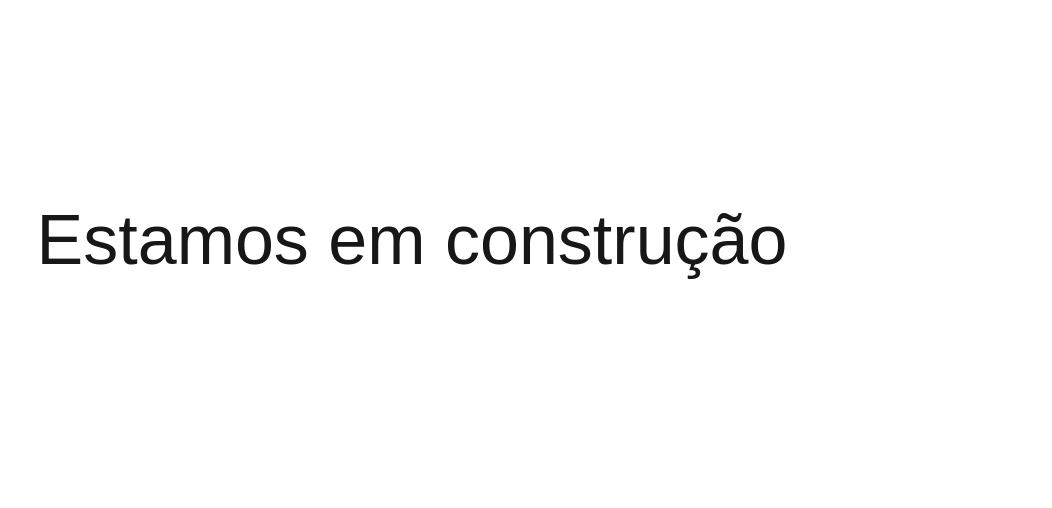
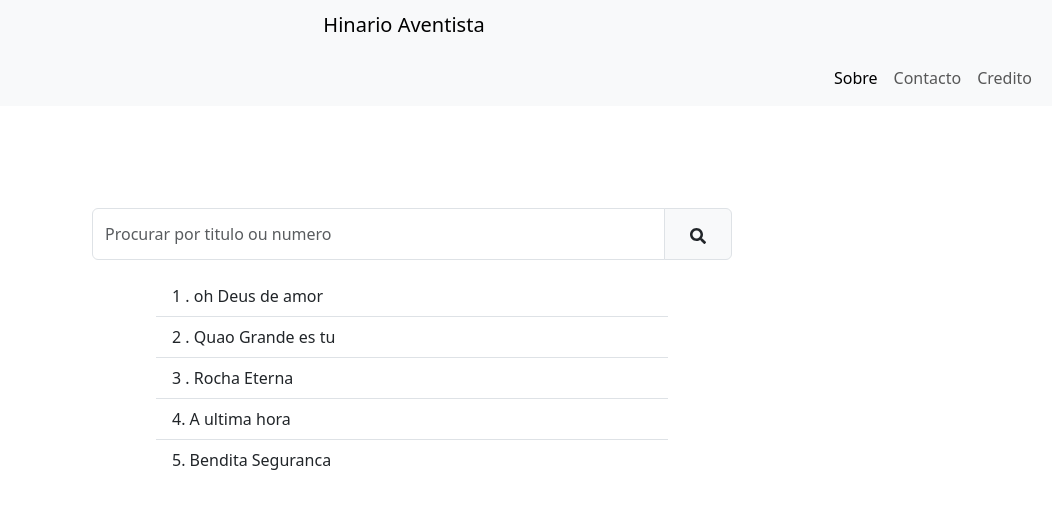
Before and after one commit to JuliaCamana/hinario-adventista, a Next.js app: page / in a window 1280 px wide. Shown: the top 508 px of the page, without its empty margins (228-1280 px from the left). Built offline with nearby package versions, Linux system fonts and the light colour scheme.

Commit message:
tela inicial em desensenvolvimento 0

```diff
--- a/package.json
+++ b/package.json
@@ -9,9 +9,12 @@
     "lint": "next lint"
   },
   "dependencies": {
+    "bootstrap": "^5.3.7",
+    "font-awesome-icons": "^1.6.0",
     "next": "15.3.4",
     "react": "^19.0.0",
     "react-dom": "^19.0.0",
+    "react-icons": "^5.5.0",
     "styled-components": "^6.1.19"
   },
   "devDependencies": {
--- a/src/app/layout.tsx
+++ b/src/app/layout.tsx
@@ -1,6 +1,8 @@
 import type { Metadata } from "next";
 import { Geist, Geist_Mono } from "next/font/google";
 import "./globals.css";
+import 'bootstrap/dist/css/bootstrap.min.css';
+
 
 const geistSans = Geist({
   variable: "--font-geist-sans",
--- a/src/app/page.tsx
+++ b/src/app/page.tsx
@@ -1,8 +1,51 @@
+'use client'
 import React from "react";
+import 'bootstrap/dist/js/bootstrap.bundle.min.js';
+import { ContentSearchHinos, ContentSearchListHinos } from "./styles";
+import { FaSearch } from "react-icons/fa";
+
 
 export default function Home() {
   return (
+    <div>
+      <nav className="navbar bg-body-tertiary ">
+        <div className="container-fluid justify-content-center ">
+          <span className="navbar-brand mb-0 h1 ">Hinario Aventista</span>
+        </div>
+      </nav>
+      <nav className="navbar navbar-expand-lg bg-body-tertiary">
+        <div className="container-fluid">
+          <button className="navbar-toggler" type="button" data-bs-toggle="collapse" data-bs-target="#navbarNavAltMarkup" aria-controls="navbarNavAltMarkup" aria-expanded="false" aria-label="Toggle navigation">
+            <span className="navbar-toggler-icon"></span>
+          </button>
+          <div className="collapse navbar-collapse justify-content-end"  id="navbarNavAltMarkup">
+            <div className="navbar-nav">
+              <a className="nav-link active" aria-current="page" href="#">Sobre</a>
+              <a className="nav-link" href="#">Contacto</a>
+              <a className="nav-link" href="#">Credito</a>
+            </div>
+          </div>
+        </div>
+      </nav>
 
-      <p style={{textAlign: "center", margin:"200px", fontSize:"70px"}}>Estamos em construção</p>
+      <ContentSearchHinos>
+
+      <div className="input-group mb-3">
+        <input type="text" className="form-control" placeholder="Procurar por titulo ou numero" aria-label="searchHino" aria-describedby="basic-addon1" />
+        <span className="input-group-text" id="basic-addon1"><button type="button" className="btn"><FaSearch/></button></span>
+      </div>
+      <ContentSearchListHinos>
+      <ul className="list-group list-group-flush">
+        <li className="list-group-item">1 . oh Deus de amor </li>
+        <li className="list-group-item">2 . Quao Grande es tu</li>
+        <li className="list-group-item">3 . Rocha Eterna</li>
+        <li className="list-group-item">4. A ultima hora</li>
+        <li className="list-group-item">5. Bendita Seguranca</li>
+      </ul>
+      </ContentSearchListHinos>
+      </ContentSearchHinos>
+
+    </div>
+
   );
 }
--- /dev/null
+++ b/src/app/styles.ts
@@ -0,0 +1,67 @@
+import styled from "styled-components";
+
+
+export const Button = styled.button`
+
+
+`
+export const Menu = styled.nav`
+
+
+`
+export const MenuButton = styled.button`
+
+`
+export const Header = styled.nav`
+background-color: white;
+color: #ee82ee;
+text-align: center;
+font-family: cursive;
+height: 30px;
+padding: 10px;
+
+
+`;
+
+export const Ul = styled.ul`
+ list-style-type: none;
+  margin: 0;
+  padding: 0;
+  overflow: hidden;
+  background-color: #333;
+
+`;
+
+export const Li = styled.li`
+    display: inline;
+    margin-right: 10px;
+`;
+
+export const A = styled.a`
+  display: block;
+  color: white;
+  text-align: center;
+  padding: 14px 16px;
+  text-decoration: none;
+
+  &:hover{
+    background-color: #111;
+ }
+
+`;
+
+export const ContentSearchHinos = styled.div`
+margin: 25%;
+margin-top: 8%;
+
+ @media (max-width: 768px) {
+    margin: 15%;
+    margin-top: 20%;
+  }
+
+`;
+export const ContentSearchListHinos = styled.div`
+margin: 10%;
+margin-top: 0;
+
+`
```
Also changed, not shown: 1 other file (tests, documents, lock files or other folders).
